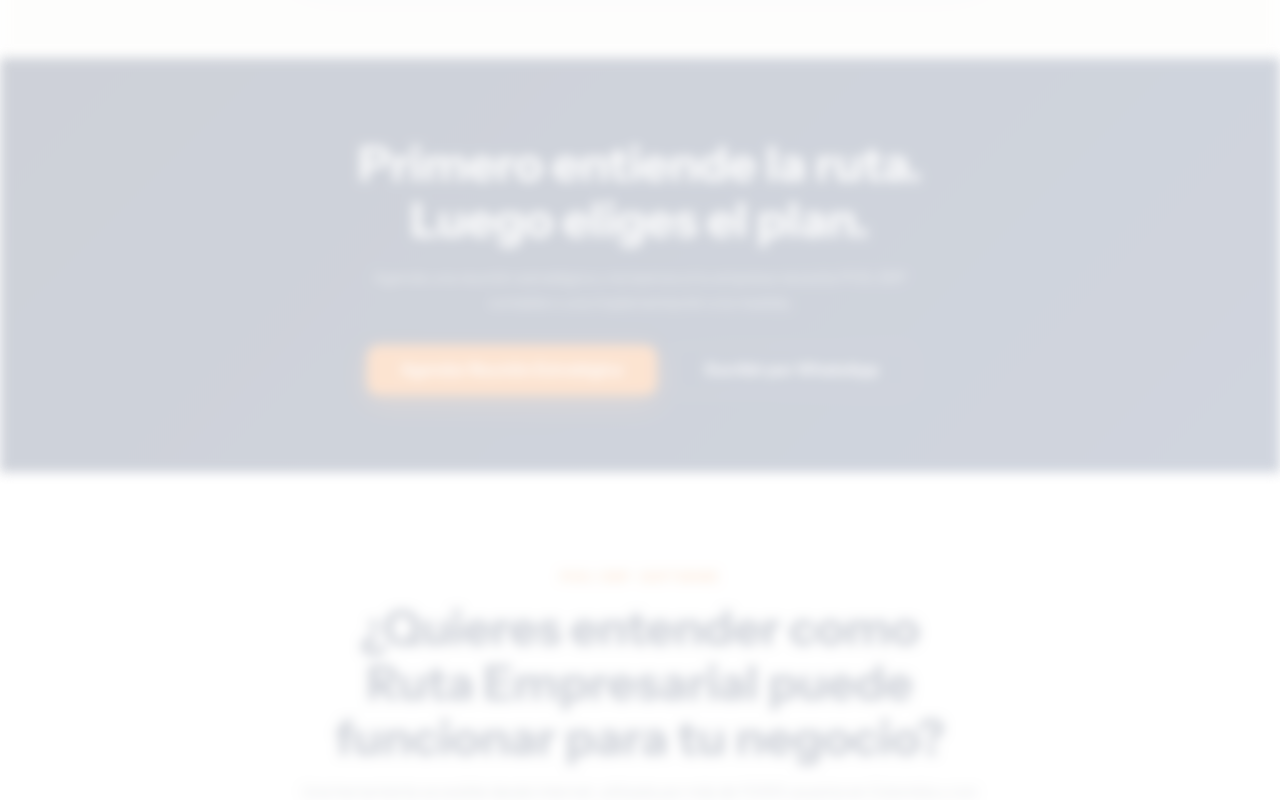
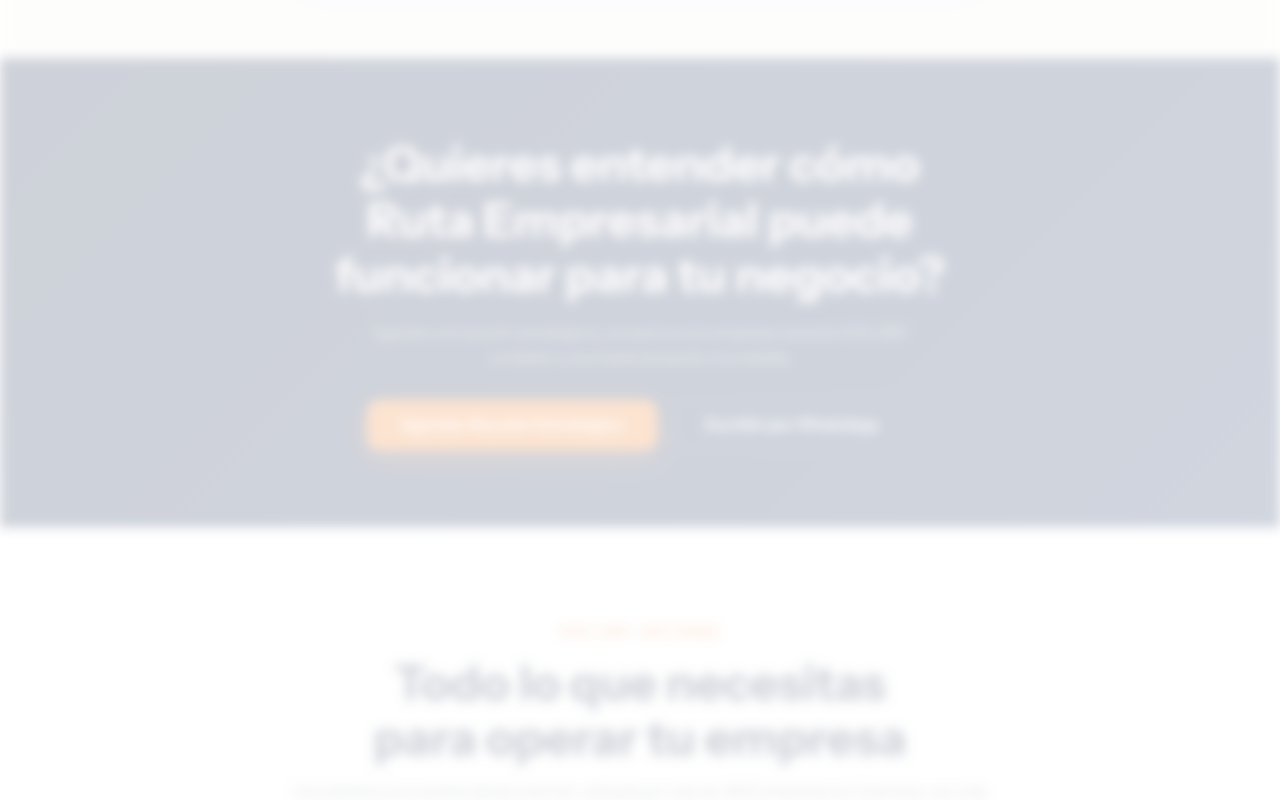
Before and after one commit to himayrobsarr/somic-pagina-v3, a React (Vite) app: page / in a window 1280 px wide. Shown: the part 2000-2800 px from the top of the page. Built offline with nearby package versions, Linux system fonts and the light colour scheme; the HTML template or start-up script is replaced by a standard one.

Commit message:
Adjust Ruta Empresarial section copy

```diff
--- a/src/App.tsx
+++ b/src/App.tsx
@@ -379,7 +379,7 @@
   return (
     <section className="cta1 gated" id="cta1">
       <div className="cta1-inner">
-        <h2>Primero entiende la ruta. Luego eliges el plan.</h2>
+        <h2>¿Quieres entender cómo Ruta Empresarial puede funcionar para tu negocio?</h2>
         <p>Agenda una reunión estratégica y revisamos si tu empresa necesita POS, ERP contable o una implementación a la medida.</p>
         <div className="cta1-btns">
           <a className="btn-primary" href={CALENDLY_URL} target="_blank" rel="noreferrer">
@@ -405,8 +405,8 @@
       <div className="product-inner">
         <div className="modules-head">
           <span className="section-eyebrow">POS / ERP · Software</span>
-          <h2>¿Quieres entender como Ruta Empresarial puede funcionar para tu negocio?</h2>
-          <p>Una herramienta accesible desde internet, utilizada por más de 11.000 usuarios en Colombia y con más de 40 años de desarrollo.</p>
+          <h2>Todo lo que necesitas para operar tu empresa</h2>
+          <p>Una plataforma accesible desde internet, utilizada por más de 1.800 empresas en Colombia, con más de 40 años de desarrollo.</p>
         </div>
 
         <div className="modules">
```
